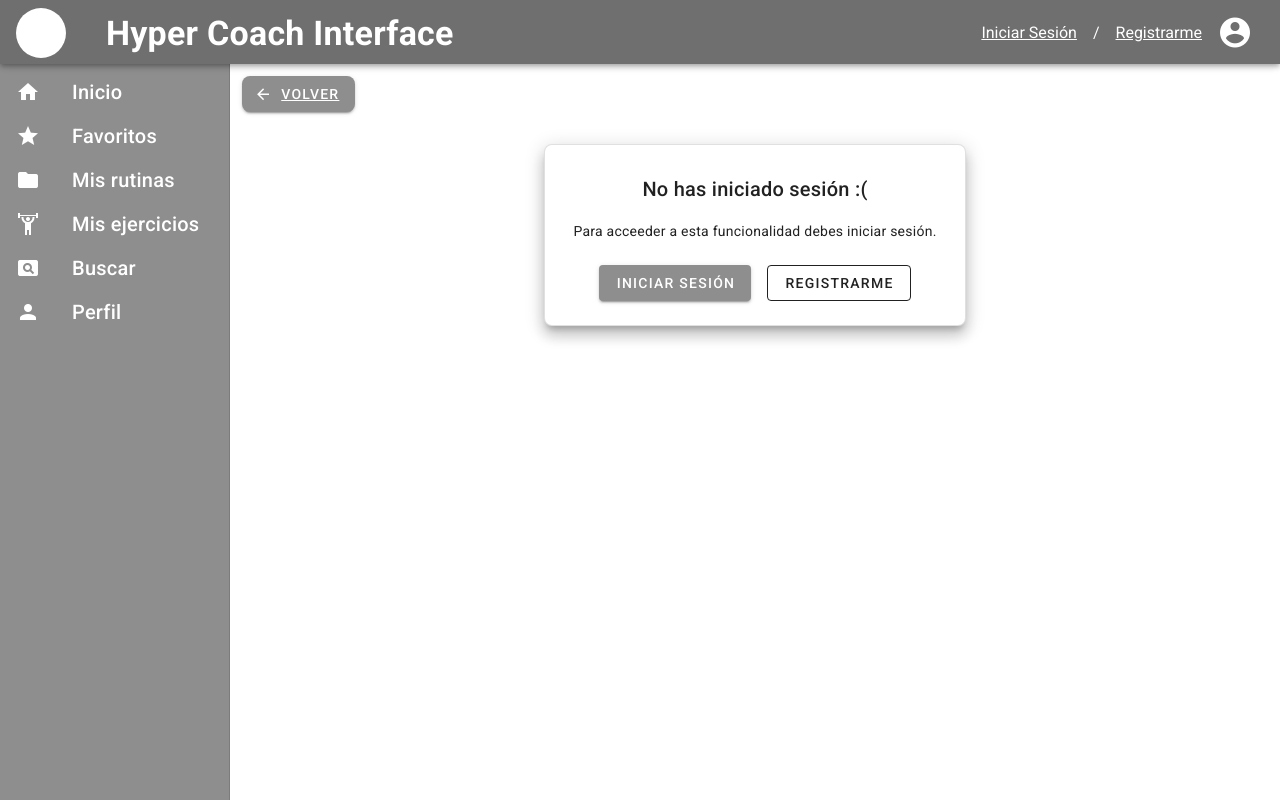
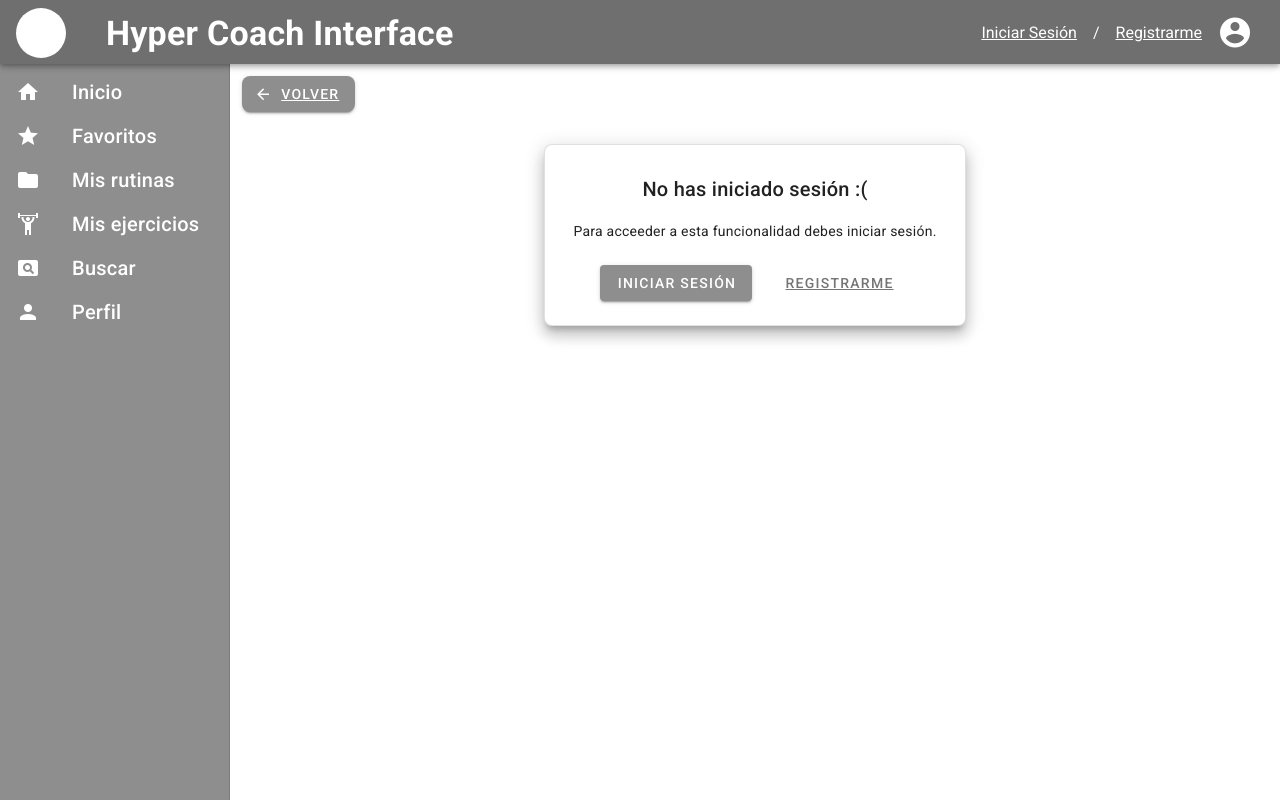
Before and after one commit to mbartellini/HyperCoachInterface, a Vue app: page /login_prompt in a window 1280 px wide. Built offline with nearby package versions, Linux system fonts and the light colour scheme; what vuesax would draw is missing.

Commit message:
Fuck, I forgot the loginPrompt view :(

```diff
--- a/src/views/LoginPrompt.vue
+++ b/src/views/LoginPrompt.vue
@@ -24,10 +24,9 @@
           >
             Iniciar sesión
           </v-btn>
-
           <v-btn
-              class="ma-2"
-              outlined
+              class="ma-2 text-decoration-underline"
+              plain
               :to="{name: 'Registration'}"
           >
             Registrarme
```
